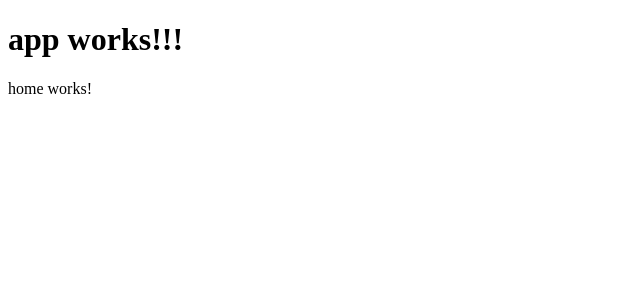
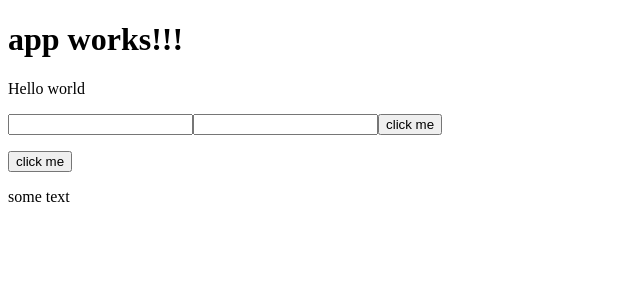
Before and after one commit to NazirTemirov/scotch-app, an Angular app: page / in a window 1280 px wide. Shown: the top 300 px of the page, without its empty margins (0-640 px from the left). Built offline with nearby package versions, Linux system fonts and the light colour scheme.

Commit message:
After tutrial №16

```diff
--- a/src/app/app.component.html
+++ b/src/app/app.component.html
@@ -2,4 +2,5 @@
   {{title}}
 </h1>
 
-<app-home></app-home>
+<!--<app-home [valFromApp] = "valForHome" (customEvent) = "onCustomEvent($event)">ng-content</app-home>-->
+<router-outlet></router-outlet>
--- a/src/app/app.component.ts
+++ b/src/app/app.component.ts
@@ -7,4 +7,13 @@ import { Component } from '@angular/core';
 })
 export class AppComponent {
   title = 'app works!!!';
+
+  valForHome = {
+    name: 'Name',
+    color: 'Red'
+  };
+
+  onCustomEvent(e) {
+    alert('Custom event colled')
+  }
 }
--- a/src/app/app.module.ts
+++ b/src/app/app.module.ts
@@ -5,16 +5,27 @@ import { HttpModule } from '@angular/http';
 
 import { AppComponent } from './app.component';
 import { HomeComponent } from './home/home.component';
+import { ContactsComponent } from './contacts/contacts.component';
+
+import { Routes, RouterModule } from "@angular/router";
+
+const appRoutes: Routes = [
+    { path: '', component: HomeComponent},
+    { path: 'home', component: HomeComponent},
+    {path: 'contacts', component: ContactsComponent}
+];
 
 @NgModule({
   declarations: [
     AppComponent,
-    HomeComponent
+    HomeComponent,
+    ContactsComponent
   ],
   imports: [
     BrowserModule,
     FormsModule,
-    HttpModule
+    HttpModule,
+    RouterModule.forRoot(appRoutes)
   ],
   providers: [],
   bootstrap: [AppComponent]
--- /dev/null
+++ b/src/app/contacts/contacts.component.html
@@ -0,0 +1,3 @@
+<p>
+  contacts works!
+</p>
--- /dev/null
+++ b/src/app/contacts/contacts.component.ts
@@ -0,0 +1,15 @@
+import { Component, OnInit } from '@angular/core';
+
+@Component({
+  selector: 'app-contacts',
+  templateUrl: './contacts.component.html',
+  styleUrls: ['./contacts.component.css']
+})
+export class ContactsComponent implements OnInit {
+
+  constructor() { }
+
+  ngOnInit() {
+  }
+
+}
--- a/src/app/home/home.component.html
+++ b/src/app/home/home.component.html
@@ -1,3 +1,13 @@
 <p>
-  home works!
+  {{homeTitle}}
 </p>
+<ng-content></ng-content>
+
+<input [(ngModel)]="valFromApp">
+<input [(ngModel)]="valFromApp">
+<button (click)="onMyButtonClick()" ng-click="onMyButtonClick()">click me</button>
+<p>
+  <button (click)="fireCustomEvent($event)" ng-click="onMyButtonClick()">click me</button>
+</p>
+
+<p>{{myValue}}</p>
--- a/src/app/home/home.component.ts
+++ b/src/app/home/home.component.ts
@@ -1,4 +1,4 @@
-import { Component, OnInit } from '@angular/core';
+import { Component, OnInit, Input, Output, EventEmitter } from '@angular/core';
 
 @Component({
   selector: 'app-home',
@@ -6,6 +6,20 @@ import { Component, OnInit } from '@angular/core';
   styleUrls: ['./home.component.css']
 })
 export class HomeComponent implements OnInit {
+  homeTitle = 'Hello world';
+  myValue = "some text";
+  myRequired = true;
+
+  @Input() valFromApp;
+  @Output() customEvent = new EventEmitter();
+
+  onMyButtonClick() {
+    alert('Somethink');
+  }
+
+  fireCustomEvent(e) {
+    this.customEvent.emit(e);
+  }
 
   constructor() { }
 
```
Also changed, not shown: src/app/contacts/contacts.component.css (added), 1 other file (tests, documents, lock files or other folders).
